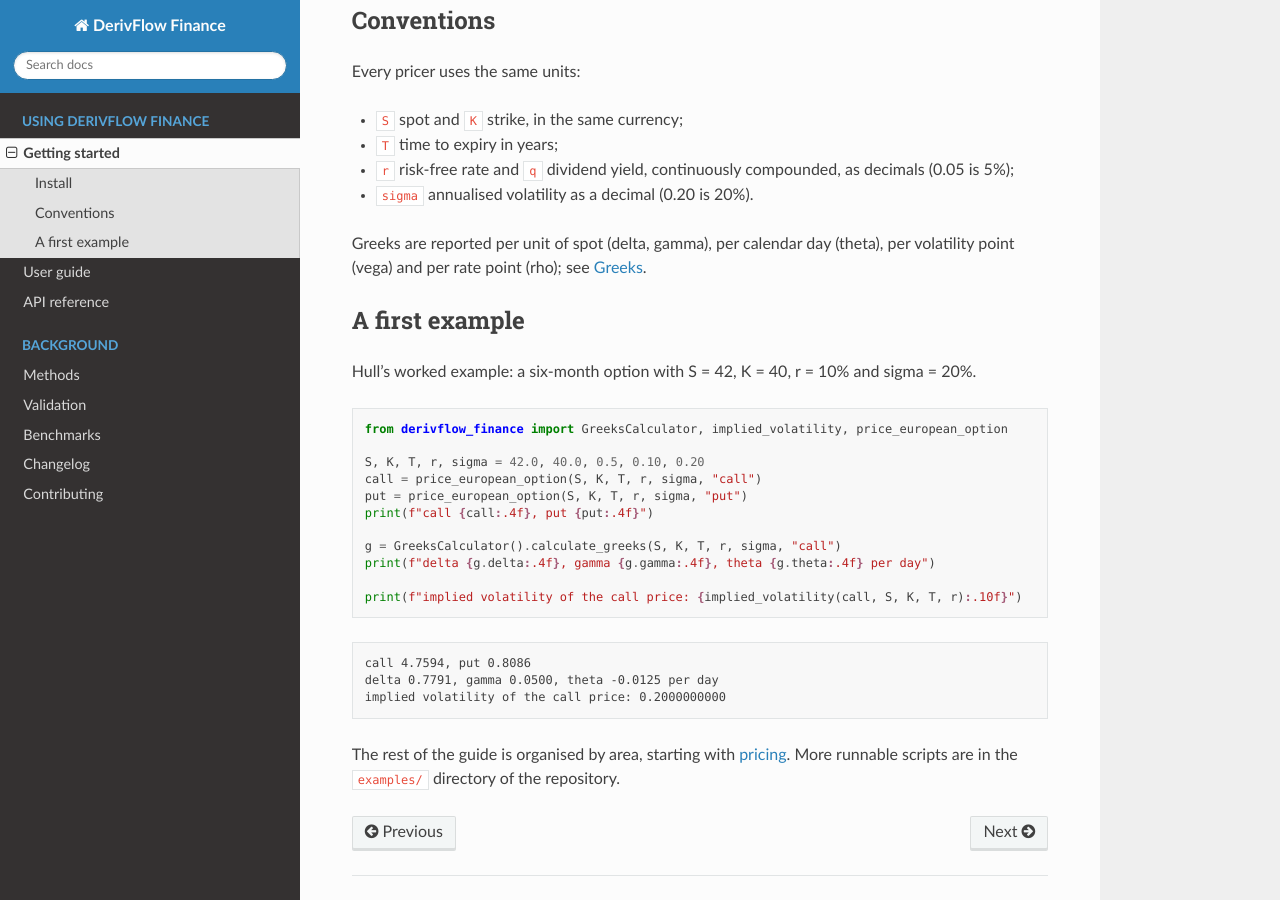
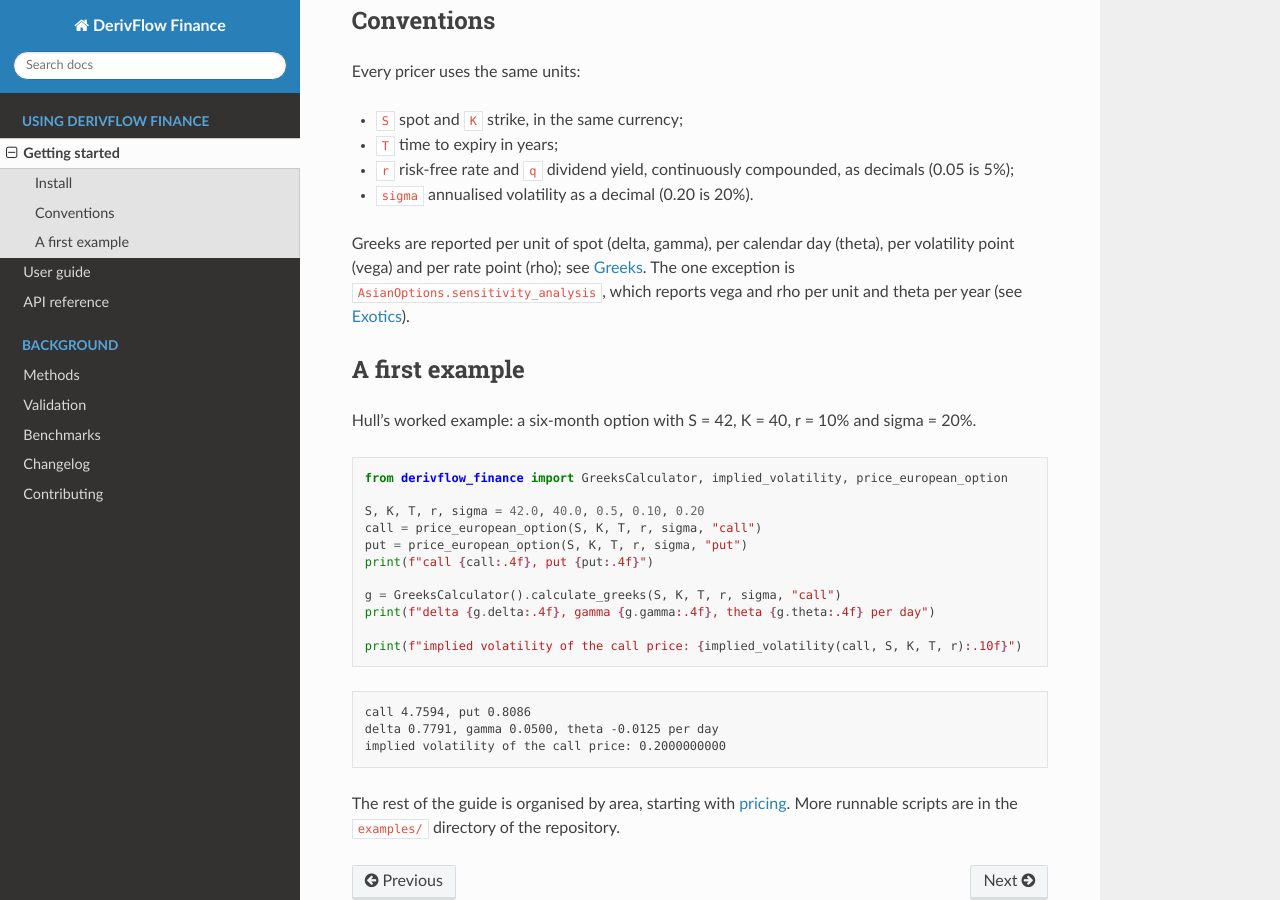
Before and after one commit to jeevanba273/derivflow-finance, a Sphinx documentation site: the page built from docs/getting-started.md, in a window 1280 px wide and 900 px high, scrolled down 1056 px. Built offline with Sphinx 7.4.7 and the Read the Docs theme 3.1.0, drawn with Linux system fonts in a browser that asks for light colours.

Commit message:
State the Asian sensitivity units where the docs list the conventions
The README called its units "throughout" and the getting-started and
methods pages listed theta per day and vega and rho per point, but
AsianOptions.sensitivity_analysis reports vega and rho per unit and theta
per year (the exotics guide already said so). The three pages now name
the exception.

```diff
--- a/docs/getting-started.md
+++ b/docs/getting-started.md
@@ -48,7 +48,9 @@ Every pricer uses the same units:
 - `sigma` annualised volatility as a decimal (0.20 is 20%).
 
 Greeks are reported per unit of spot (delta, gamma), per calendar day (theta), per volatility
-point (vega) and per rate point (rho); see [Greeks](user-guide/greeks.md).
+point (vega) and per rate point (rho); see [Greeks](user-guide/greeks.md). The one exception is
+`AsianOptions.sensitivity_analysis`, which reports vega and rho per unit and theta per year
+(see [Exotics](user-guide/exotics.md)).
 
 ## A first example
 
```
Also changed, not shown: README.md (+2 -1 lines), docs/methods.md (+2 -1 lines).
